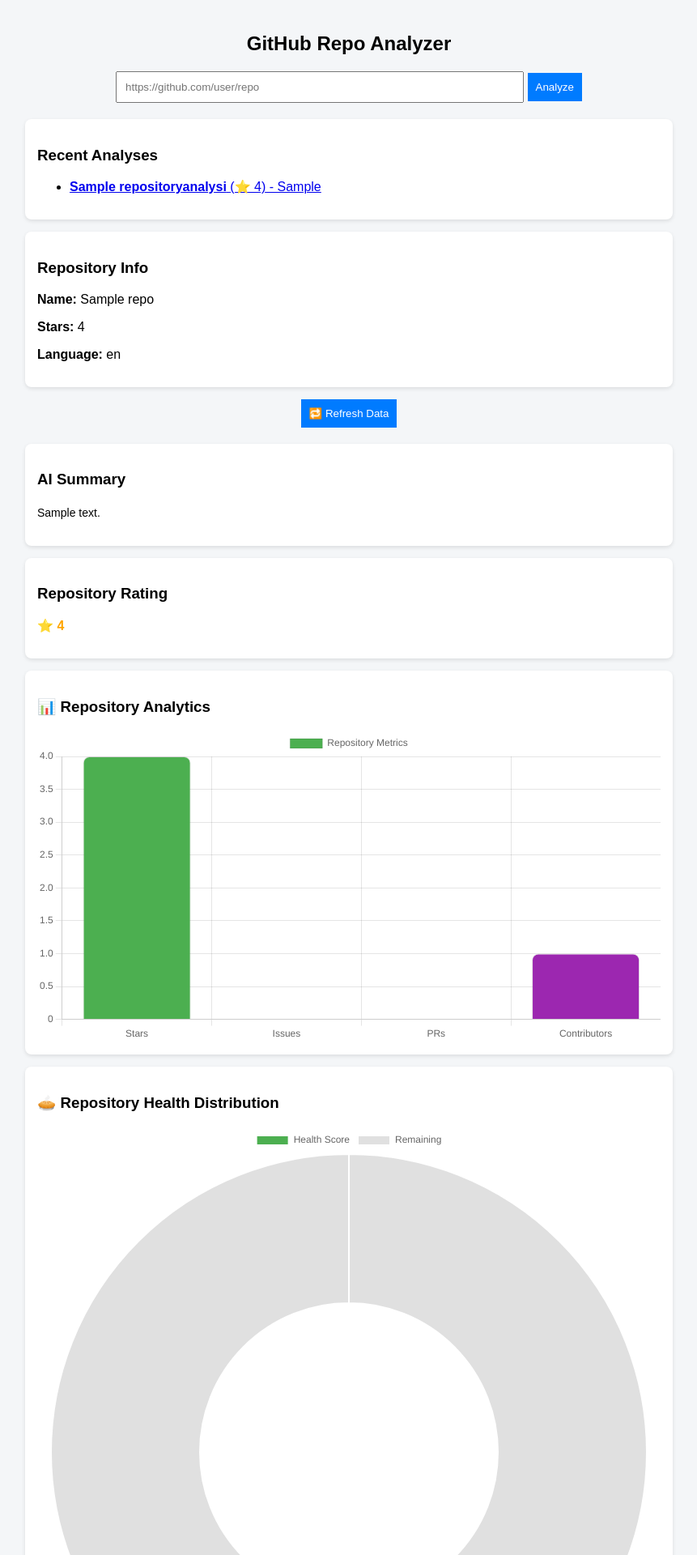
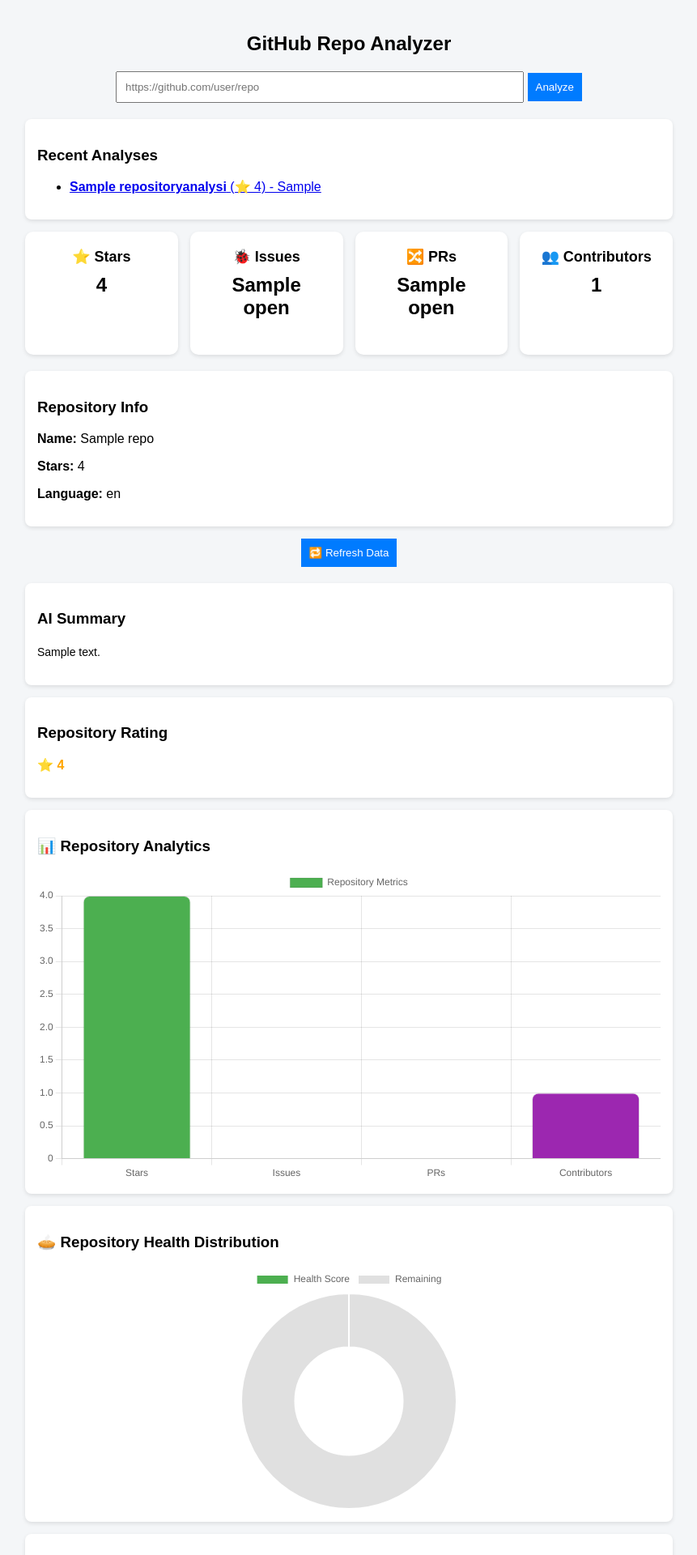
Before and after one commit to shridhartapakire/codebase-intel, a Django app: template core/templates/index.html in a window 1280 px wide. Shown: the top 1920 px of the page at 81% size, without its empty margins (209-1070 px from the left). Run offline with Django 5.2, Linux system fonts and the light colour scheme; tables that the repository leaves empty hold one stand-in row (values such as "Sample post"); the template is opened without the code that fills it: values that come from a table or form of the project are taken from there, most other values are stand-ins (such as "Sample title", 1, 10 or a date in 2020).

Commit message:
feat: improve dashboard layout with stat cards and chart visualizations

```diff
--- a/core/templates/index.html
+++ b/core/templates/index.html
@@ -44,6 +44,32 @@
             box-shadow: 0 2px 5px rgba(0,0,0,0.1);
         }
 
+        .stats-grid {
+            display: grid;
+            grid-template-columns: repeat(auto-fit, minmax(180px, 1fr));
+            gap: 15px;
+            margin-bottom: 20px;
+        }
+
+        .stat-card {
+            background: white;
+            padding: 20px;
+            border-radius: 10px;
+            text-align: center;
+            box-shadow: 0 2px 5px rgba(0,0,0,0.1);
+        }
+
+        .stat-card h4 {
+            margin: 0;
+            font-size: 18px;
+        }
+
+        .stat-card p {
+            font-size: 24px;
+            font-weight: bold;
+            margin-top: 10px;
+        }
+
         .error {
             color: red;
             text-align: center;
@@ -87,8 +113,36 @@
         </div>
         {% endif %}
 
+        <!-- Error -->
         {% if error %}
             <p class="error">Error: {{ error }}</p>
+        {% endif %}
+
+        <!-- Stats Grid -->
+        {% if repo %}
+        <div class="stats-grid">
+
+            <div class="stat-card">
+                <h4>⭐ Stars</h4>
+                <p>{{ repo.stars }}</p>
+            </div>
+
+            <div class="stat-card">
+                <h4>🐞 Issues</h4>
+                <p>{{ issues.open }}</p>
+            </div>
+
+            <div class="stat-card">
+                <h4>🔀 PRs</h4>
+                <p>{{ prs.open }}</p>
+            </div>
+
+            <div class="stat-card">
+                <h4>👥 Contributors</h4>
+                <p>{{ contributors|length }}</p>
+            </div>
+
+        </div>
         {% endif %}
 
         <!-- Repo Info -->
@@ -153,7 +207,7 @@
         <div class="card">
             <h3>📊 Repository Analytics</h3>
 
-            <canvas id="repoChart"></canvas>
+            <canvas id="repoChart" style="max-height: 400px;"></canvas>
         </div>
         {% endif %}
 
@@ -162,7 +216,7 @@
         <div class="card">
             <h3>🥧 Repository Health Distribution</h3>
 
-            <canvas id="healthChart"></canvas>
+            <canvas id="healthChart" style="max-height: 300px;"></canvas>
         </div>
         {% endif %}
 
@@ -190,21 +244,6 @@
         </div>
         {% endif %}
 
-        <!-- Issues -->
-        {% if issues %}
-        <div class="card">
-            <h3>Issues</h3>
-            <p>Open: {{ issues.open }}</p>
-        </div>
-        {% endif %}
-
-        <!-- PRs -->
-        {% if prs %}
-        <div class="card">
-            <h3>Pull Requests</h3>
-            <p>Open: {{ prs.open }}</p>
-        </div>
-        {% endif %}
 
         <!-- Contributors -->
         {% if contributors %}
```
